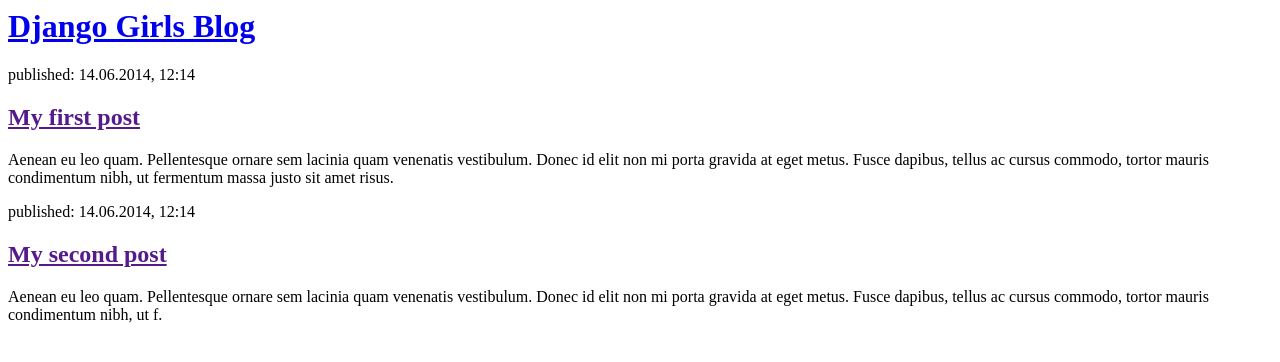
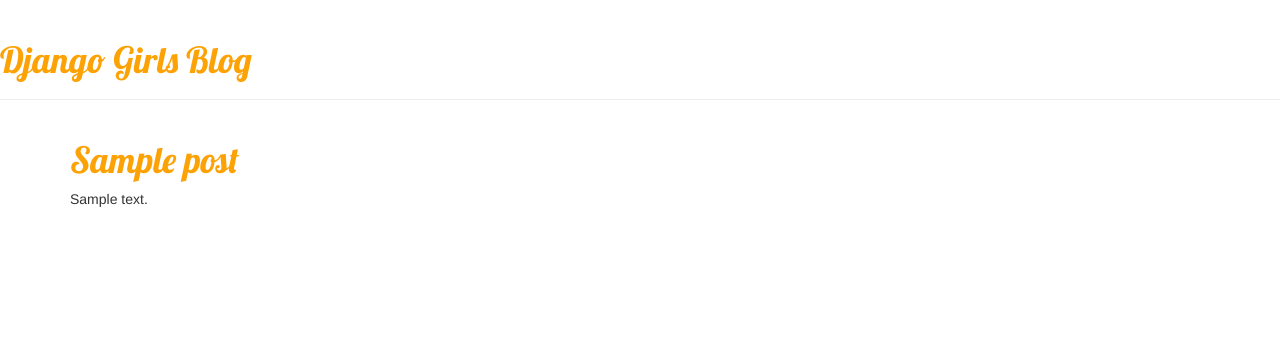
Before and after one commit to TataZarybina/-my-first-blog-, a Django app: page / in a window 1280 px wide. Shown: the top 362 px of the page. Run offline with Django 3.2, Linux system fonts and the light colour scheme; tables that the repository leaves empty hold one stand-in row (values such as "Sample post"); some libraries are stand-ins or nearby versions.

Commit message:
Add Post's view

```diff
--- /dev/null
+++ b/blog/static/css/blog.css
@@ -0,0 +1,4 @@
+h1 a {
+    color: #FCA205;
+    font-family: 'Lobster';
+}
--- /dev/null
+++ b/blog/templates/blog/base.html
@@ -0,0 +1,24 @@
+{% load staticfiles %}
+<html>
+    <head>
+        <title>Django Girls blog</title>
+        <link rel="stylesheet" href="//maxcdn.bootstrapcdn.com/bootstrap/3.2.0/css/bootstrap.min.css">
+        <link rel="stylesheet" href="//maxcdn.bootstrapcdn.com/bootstrap/3.2.0/css/bootstrap-theme.min.css">
+        <link href='//fonts.googleapis.com/css?family=Lobster&subset=latin,latin-ext' rel='stylesheet' type='text/css'>
+        <link rel="stylesheet" href="{% static 'css/blog.css' %}">
+    </head>
+    <body>
+        <div class="page-header">
+
+            <h1><a href="/">Django Girls Blog</a></h1>
+        </div>
+        <div class="content container">
+            <div class="row">
+                <div class="col-md-8">
+                    {% block content %}
+                    {% endblock %}
+                </div>
+            </div>
+        </div>
+    </body>
+</html>
--- a/blog/templates/blog/post_list.html
+++ b/blog/templates/blog/post_list.html
@@ -1,22 +1,12 @@
-<html>
-    <head>
-        <title>Django Girls blog</title>
-    </head>
-    <body>
-        <div>
-            <h1><a href="/">Django Girls Blog</a></h1>
+{% extends 'blog/base.html' %}
+
+{% block content %}
+    {% for post in posts %}
+        <div class="post">
+            <div class="date">
+            </div>
+            <h1><a href="">{{ post.title }}</a></h1>
+            <p>{{ post.text|linebreaksbr }}</p>
         </div>
-
-        <div>
-            <p>published: 14.06.2014, 12:14</p>
-            <h2><a href="">My first post</a></h2>
-            <p>Aenean eu leo quam. Pellentesque ornare sem lacinia quam venenatis vestibulum. Donec id elit non mi porta gravida at eget metus. Fusce dapibus, tellus ac cursus commodo, tortor mauris condimentum nibh, ut fermentum massa justo sit amet risus.</p>
-        </div>
-
-        <div>
-            <p>published: 14.06.2014, 12:14</p>
-            <h2><a href="">My second post</a></h2>
-            <p>Aenean eu leo quam. Pellentesque ornare sem lacinia quam venenatis vestibulum. Donec id elit non mi porta gravida at eget metus. Fusce dapibus, tellus ac cursus commodo, tortor mauris condimentum nibh, ut f.</p>
-        </div>
-    </body>
-</html>
+    {% endfor %}
+{% endblock %}
--- a/blog/urls.py
+++ b/blog/urls.py
@@ -1,5 +1,7 @@
 from django.conf.urls import url
 from . import views
+
 urlpatterns = [
     url(r'^$', views.post_list, name='post_list'),
+    # url(r'^post/(?P<pk>\d+)/$', views.post_detail, name='post_detail'),
 ]
--- a/blog/views.py
+++ b/blog/views.py
@@ -1,5 +1,5 @@
 from django.shortcuts import render
-
+from .models import Post
 
 def post_list(request):
-    return render(request, 'blog/post_list.html', {})
+    return render(request, 'blog/post_list.html', {'posts': Post.objects.all() })
```
Also changed, not shown: blog/forms.py (added, +9 -0 lines), blog/templates/blog/post_detail.html (added, +13 -0 lines), mysite/urls.py (line endings or trailing spaces).
